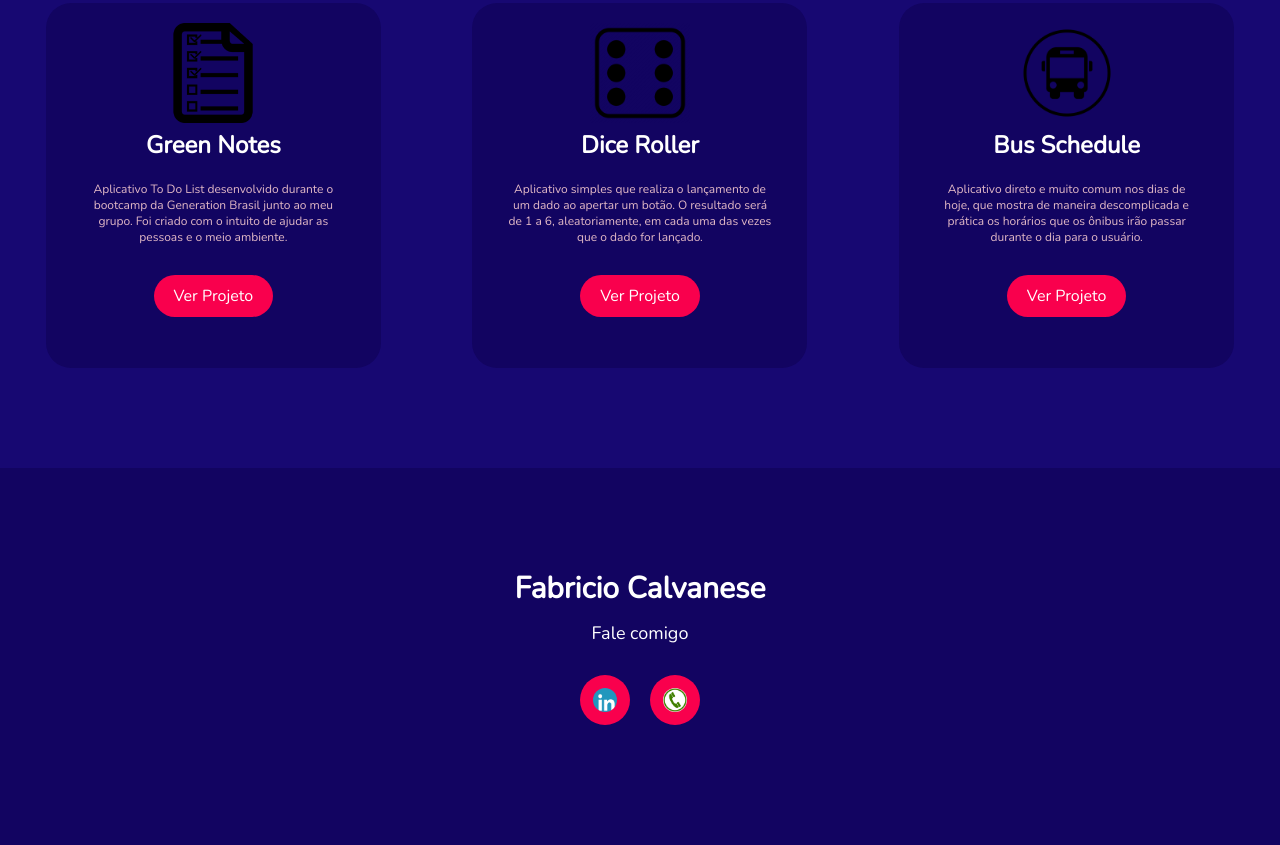
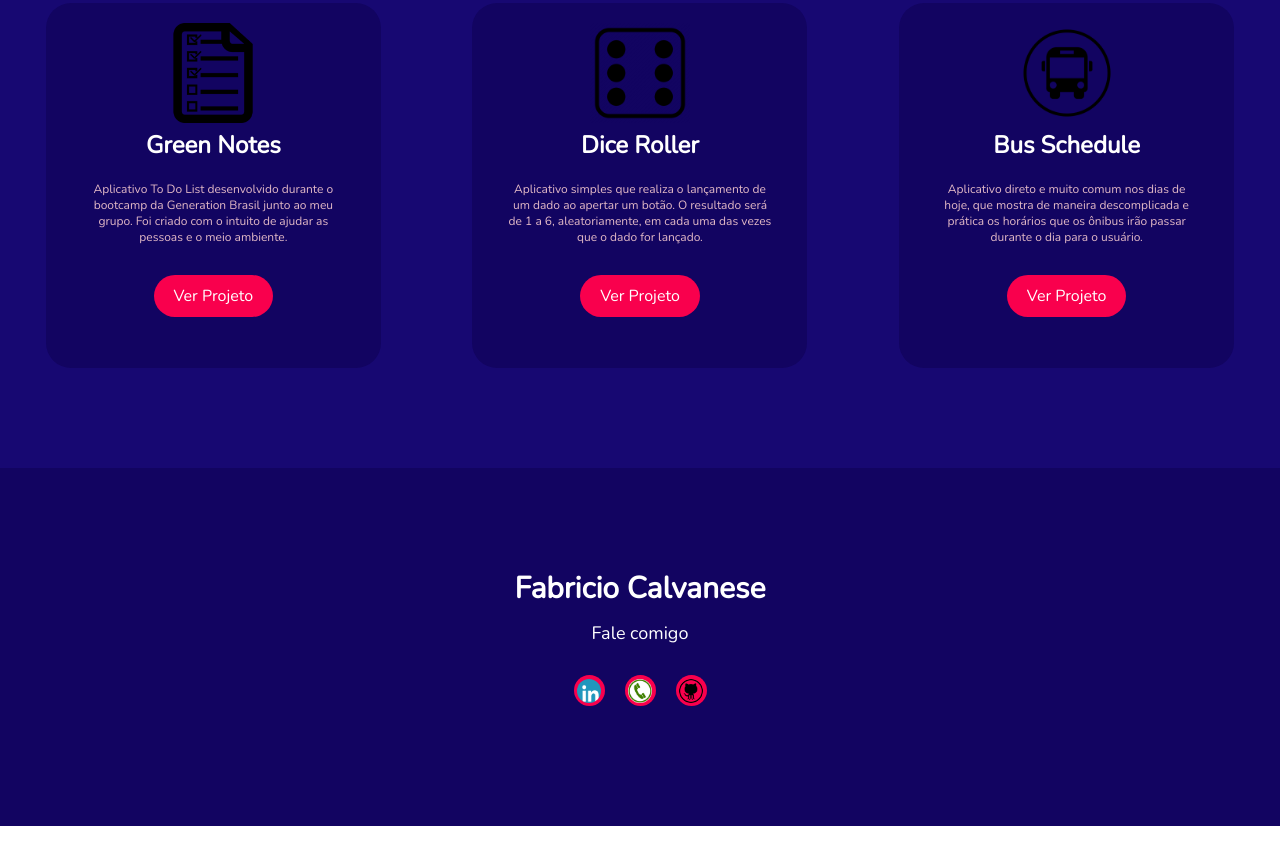
Before and after one commit to Fabs02/Portfolio, a plain HTML site: page index.html in a window 1280 px wide. Shown: the part 1569-2414 px from the top of the page. Drawn offline with nearby package versions, Linux system fonts and the light colour scheme.

Commit message:
Add new icons in Fale comigo

```diff
--- a/index.html
+++ b/index.html
@@ -78,7 +78,8 @@
 
         <div class="social">
             <a href="https://www.linkedin.com/in/fabriciocalvanese/" target="_blank"><img src="img/linkedIn.png"></a>
-            <a href="tel:+5511982002381"><img src="img/telefone.png"></a>
+            <a href="https://api.whatsapp.com/send?phone=5511982002381"><img src="img/telefone.png"></a>
+            <a href="https://github.com/Fabs02" target="_blank"><img src="img/github.png"></a>
         </div>
     </footer>
 
--- a/styles.css
+++ b/styles.css
@@ -3,6 +3,7 @@
     padding: 0;
     box-sizing: border-box;
     font-family: "Nunito", sans-serif;
+    scroll-behavior: smooth;
 }
 
 .caixa-principal {
@@ -219,8 +220,8 @@ footer p {
     display: flex;
     align-items: center;
     justify-content: center;
-    height: 50px;
-    width: 50px;
+    height: 31px;
+    width: 31px;
     cursor: pointer;
 }
 
```
Also changed, not shown: img/github.png (added).
